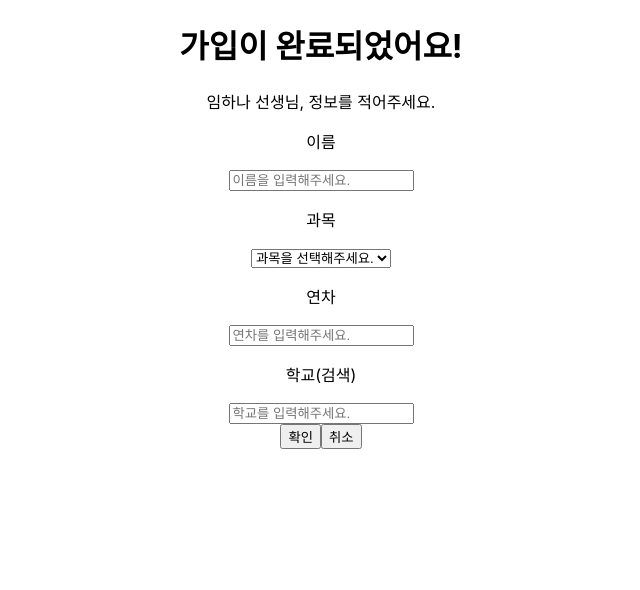
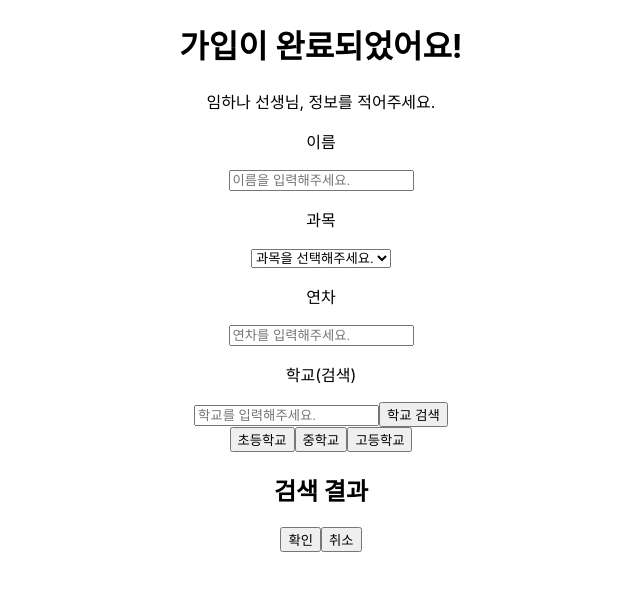
Before and after one commit to T-Notes/Tnote-FrontEnd, a React (Create React App) app: page /EnterInfo in a window 1280 px wide. Shown: the top 590 px of the page, without its empty margins (319-959 px from the left). Built offline with nearby package versions, Linux system fonts and the light colour scheme; no server answers.

Commit message:
feat: 커리어넷 오픈 Api 연결

```diff
--- a/package.json
+++ b/package.json
@@ -14,15 +14,15 @@
     "@types/react-router-dom": "^5.3.3",
     "@types/styled-components": "^5.1.34",
     "axios": "^1.6.2",
+    "crypto": "^1.0.1",
     "date-fns": "^2.30.0",
     "react": "^18.2.0",
     "react-datepicker": "^4.25.0",
     "react-dom": "^18.2.0",
     "react-router-dom": "^6.20.1",
-    "react-scripts": "5.0.1",
+    "react-scripts": "^5.0.1",
     "recoil": "^0.7.7",
     "styled-components": "^6.1.1",
-    "typescript": "^4.9.5",
     "web-vitals": "^2.1.4"
   },
   "scripts": {
@@ -45,6 +45,7 @@
   },
   "devDependencies": {
     "@types/react-datepicker": "^4.19.4",
+    "dotenv": "^16.3.1",
     "prettier": "3.1.0"
   }
 }
--- a/src/pages/Join.tsx
+++ b/src/pages/Join.tsx
@@ -1,6 +1,6 @@
 import { useState } from 'react';
 import { useNavigate } from 'react-router-dom';
-
+import axios from 'axios';
 import instanceAxios from '../api/InstanceAxios';
 
 interface InfoDate {
@@ -9,15 +9,25 @@ interface InfoDate {
   year: number | string;
   school: string;
 }
+interface SearchSchoolResult {
+  address: string;
+  name: string;
+}
 
 const Join = (props: { name: string }) => {
   const navigate = useNavigate();
+  const [selectedGubun, setSelectedGubun] = useState(''); // 초등학교, 중학교, 고등학교 중 선택된 값
+
   const [infoFormData, setInfoFormData] = useState<InfoDate>({
     name: '',
     subject: '',
     year: '',
     school: '',
   });
+
+  const apiKey: string | undefined = process.env.REACT_APP_API_KEY;
+  const apiUrl: string | undefined =
+    'http://www.career.go.kr/cnet/openapi/getOpenApi.json';
 
   const handleCancelBtn = () => {
     navigate(-1);
@@ -55,6 +65,39 @@ const Join = (props: { name: string }) => {
       // } else {
       //   alert('내용을 모두 입력해주세요');
     }
+  };
+  //학교정보 받아오기
+  const handleSchoolSearch = async () => {
+    const schoolSearchApiUrl = `${apiUrl}?apiKey=${apiKey}`;
+    if (infoFormData.school && selectedGubun) {
+      try {
+        const response = await axios.get(schoolSearchApiUrl, {
+          params: {
+            apiKey: apiKey,
+            svcType: 'api',
+            svcCode: 'SCHOOL',
+            gubun: selectedGubun,
+            searchSchulNm: infoFormData.school,
+          },
+        });
+
+        // 학교 검색 결과 콘솔에 출력 (실제로는 이 결과를 UI에 표시하거나 활용해야 합니다.)
+        console.log('School Search Result:', response.data);
+
+        // 결과에서 주소와 학교명 추출
+        const schoolAddress = response.data.address;
+        const schoolName = response.data.name;
+
+        // 필요한 로직 추가 (예: state 업데이트, UI에 표시 등)
+      } catch (error) {
+        console.error('Error searching school information:', error);
+      }
+    }
+  };
+
+  const handleGubunButtonClick = (selectedValue: string) => {
+    // 사용자가 버튼을 클릭할 때 해당 버튼의 값을 설정
+    setSelectedGubun(selectedValue);
   };
 
   const handleInfoChange = (
@@ -122,6 +165,36 @@ const Join = (props: { name: string }) => {
           placeholder="학교를 입력해주세요."
           onChange={handleInfoChange}
         ></input>
+        <button type="button" onClick={handleSchoolSearch}>
+          학교 검색
+        </button>
+        <div>
+          {/* 초등학교 버튼 */}
+          <button
+            type="button"
+            onClick={() => handleGubunButtonClick('elem_list')}
+          >
+            초등학교
+          </button>
+          {/* 중학교 버튼 */}
+          <button
+            type="button"
+            onClick={() => handleGubunButtonClick('midd_list')}
+          >
+            중학교
+          </button>
+          {/* 고등학교 버튼 */}
+          <button
+            type="button"
+            onClick={() => handleGubunButtonClick('high_list')}
+          >
+            고등학교
+          </button>
+        </div>
+      </div>
+      {/* 검색 결과 표시 */}
+      <div>
+        <h2>검색 결과</h2>
       </div>
       <div>
         <button type="submit" onClick={handleInfoConfirmBtn}>
```
Also changed, not shown: 2 other files (tests, documents, lock files or other folders).
